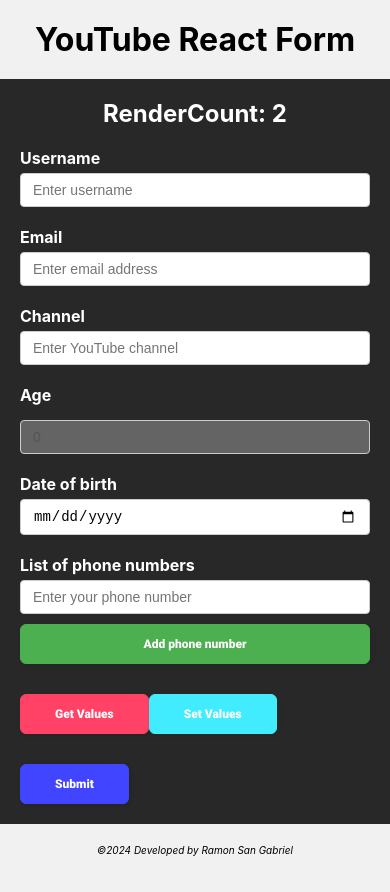
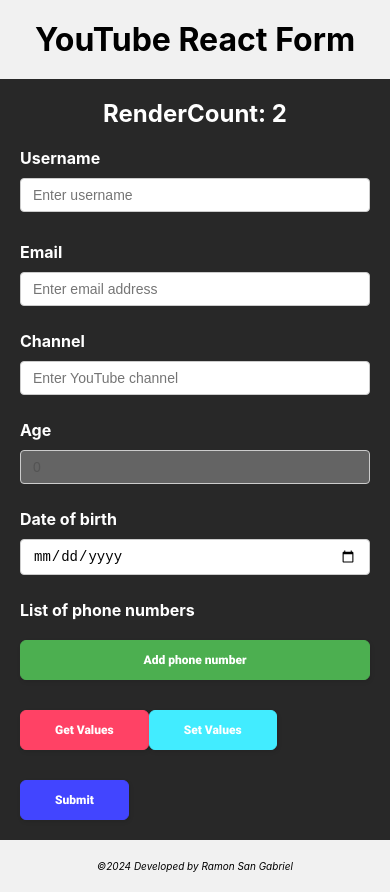
Before and after one commit to RamonSanGabriel/goit-react-hw-02-phonebook3, a React (Create React App) app: page / in a window 390 px wide. Built offline with nearby package versions, Linux system fonts and the light colour scheme.

Commit message:
add phone input box gap

```diff
--- a/src/components/YoutubeForm/YouTubeForm.jsx
+++ b/src/components/YoutubeForm/YouTubeForm.jsx
@@ -15,11 +15,9 @@ const YouTubeForm = () => {
       age: 0,
       dob: new Date(),
       phoneNumbers: ['', ''],
-      phNumbers: [
-        {
-          number: '',
-        },
-      ],
+      phNumbers: {
+        number: '',
+      },
     },
   });
   const {
--- a/src/components/YoutubeForm/YouTubeForm.module.css
+++ b/src/components/YoutubeForm/YouTubeForm.module.css
@@ -19,6 +19,7 @@ h2 {
 .formControl {
   display: flex;
   flex-direction: column;
+  gap: 5px;
 }
 
 .formBtnAdd {
--- a/src/index.css
+++ b/src/index.css
@@ -23,7 +23,8 @@ label {
 input[type='text'],
 input[type='email'],
 input[type='number'],
-input[type='date'] {
+input[type='date'],
+input[type='phone'] {
   display: block;
   /* width: 100%; */
   padding: 6px 12px;
@@ -33,16 +34,16 @@ input[type='date'] {
   border: 1px solid #ccc;
   border-radius: 4px;
   outline: none;
-  /* margin: 0 auto; */
+  /* margin: 10px auto; */
 
   @media (width > 767px) {
     margin: 0;
     width: 400px;
   }
 }
-input[type='number'] {
+/* input[type='number'] {
   margin: 10px 0 0;
-}
+} */
 button {
   background: #ff4742;
   border: 1px solid #ff4742;
```
